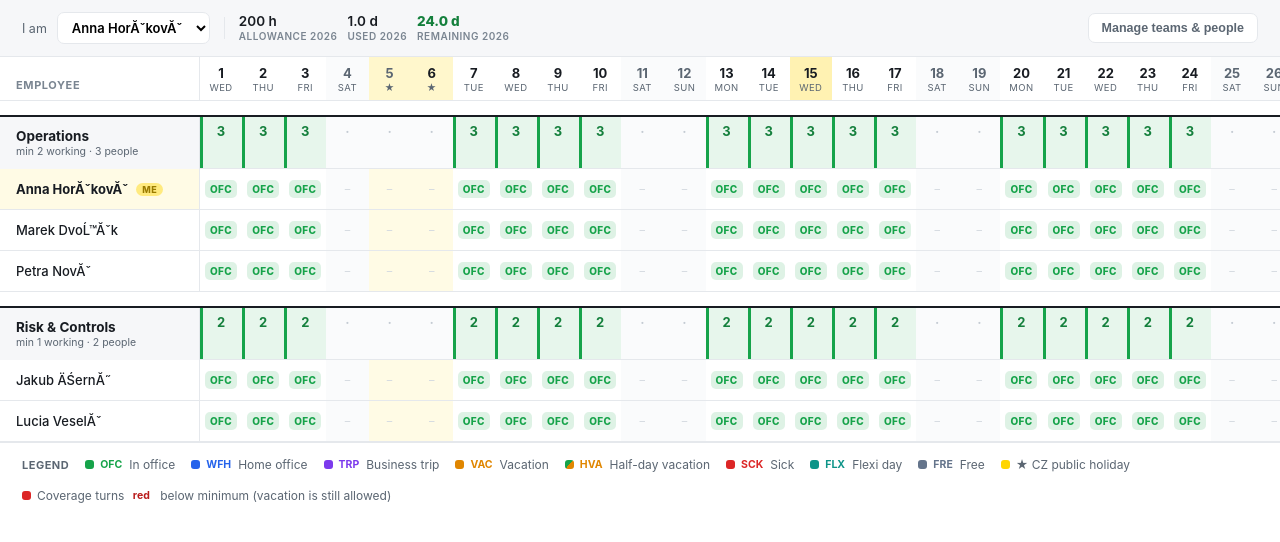
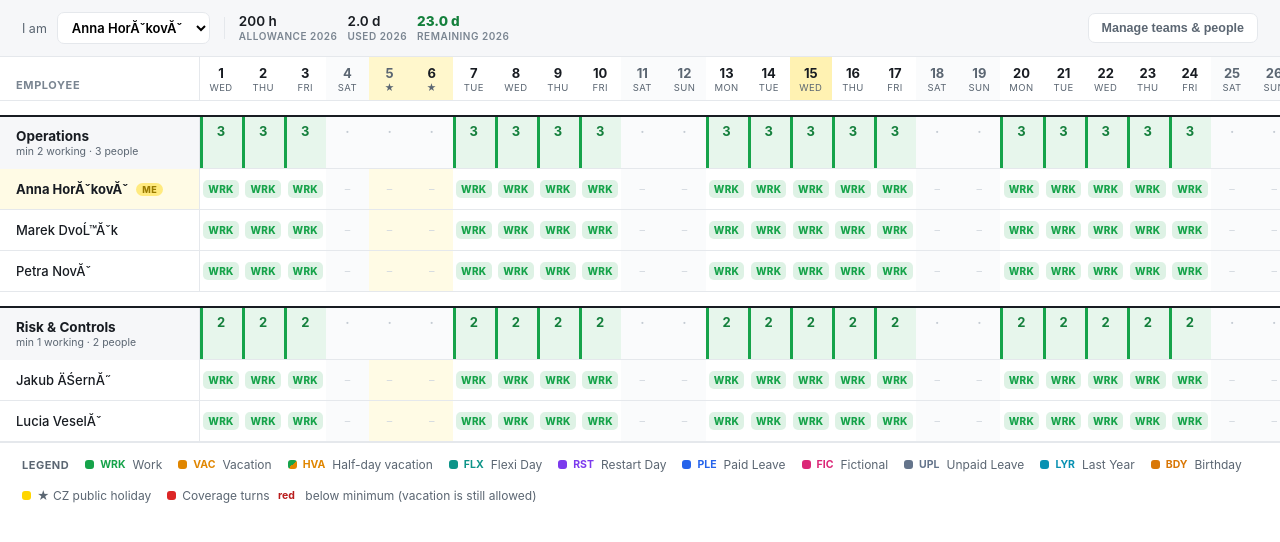
Before and after one commit to koym00/attendance, a Flask app: page / in a window 1280 px wide. Shown: the part 72-614 px from the top of the page. Run offline with Flask 3, Linux system fonts and the light colour scheme; the visitor is signed in with stand-in values (Sample User, id 1); data comes from the database, SQL or seed files in the repository.

Commit message:
Redesign status system and add days/hours allowance toggle
Status changes:
- Work (WRK) replaces Office/Home office/Business trip (all green, working)
- New: Restart Day (RST), Paid Leave (PLE), Fictional (FIC) — deduct from allowance
- New: Unpaid Leave (UPL), Last Year (LYR) — do not deduct from allowance
- New: Birthday (BDY) — special, one per year, does not deduct from allowance
- Flexi Day now deducts from allowance (same as Vacation)
- Birthday is server-enforced to max 1 per calendar year
- Old status codes (ofc, wfh, trp, sck, fre) auto-migrated on startup

Allowance input:
- "Add person" form now has a toggle between hours and days
- Switching to days converts the input; server stores hours (days × 8)
- Live hint shows the equivalent value as you type

```diff
--- a/app.py
+++ b/app.py
@@ -1,5 +1,5 @@
 """
-Team Attendance Planner â€” Flask backend.
+Team Attendance Planner â€" Flask backend.
 
 Single job: show whether every team has enough people working each day,
 and let each person set their own daily status.
@@ -43,20 +43,23 @@ def admin_required(view):
 #  Status configuration (shared with the front-end via the template)  #
 # ------------------------------------------------------------------ #
 STATUS = {
-    "ofc": {"label": "In office",         "color": "#16A34A", "working": True},
-    "wfh": {"label": "Home office",       "color": "#2563EB", "working": True},
-    "trp": {"label": "Business trip",     "color": "#7C3AED", "working": True},
+    "wrk": {"label": "Work",              "color": "#16A34A", "working": True},
     "vac": {"label": "Vacation",          "color": "#E08600", "working": False},
     "hva": {"label": "Half-day vacation", "color": "#E08600", "working": False},
-    "sck": {"label": "Sick",              "color": "#DC2626", "working": False},
-    "flx": {"label": "Flexi day",         "color": "#0D9488", "working": False},
-    "fre": {"label": "Free",              "color": "#64748B", "working": False},
+    "flx": {"label": "Flexi Day",         "color": "#0D9488", "working": False},
+    "rst": {"label": "Restart Day",       "color": "#7C3AED", "working": False},
+    "ple": {"label": "Paid Leave",        "color": "#2563EB", "working": False},
+    "fic": {"label": "Fictional",         "color": "#DB2777", "working": False},
+    "upl": {"label": "Unpaid Leave",      "color": "#64748B", "working": False},
+    "lyr": {"label": "Last Year",         "color": "#0891B2", "working": False},
+    "bdy": {"label": "Birthday",          "color": "#D97706", "working": False},
 }
-ORDER = ["ofc", "wfh", "trp", "vac", "hva", "sck", "flx", "fre"]
+ORDER = ["wrk", "vac", "hva", "flx", "rst", "ple", "fic", "upl", "lyr", "bdy"]
 WORKING = {k for k, v in STATUS.items() if v["working"]}
 
-# Vacation days consumed per status (full vacation = 1 day, half-day = 0.5).
-VAC_WEIGHT = {"vac": 1.0, "hva": 0.5}
+# Days consumed from the yearly allowance per status.
+# Statuses not listed here (upl, lyr, bdy) don't touch the allowance.
+VAC_WEIGHT = {"vac": 1.0, "hva": 0.5, "flx": 1.0, "rst": 1.0, "ple": 1.0, "fic": 1.0}
 
 MONTHS = ["", "January", "February", "March", "April", "May", "June",
           "July", "August", "September", "October", "November", "December"]
@@ -184,6 +187,12 @@ def init_db():
         conn.commit()
         conn.execute("PRAGMA foreign_keys = ON")
 
+    # Migrate attendance rows that still use old status codes to their new equivalents.
+    old_to_new = {"ofc": "wrk", "wfh": "wrk", "trp": "wrk", "sck": "upl", "fre": "upl"}
+    for old, new in old_to_new.items():
+        conn.execute("UPDATE attendance SET status=? WHERE status=?", (new, old))
+    conn.commit()
+
     # Seed demo data once, so coverage gaps are visible out of the box.
     if conn.execute("SELECT COUNT(*) FROM teams").fetchone()[0] == 0:
         cur = conn.cursor()
@@ -239,19 +248,35 @@ def effective_status(stored, weekend, holiday):
         return stored
     if weekend or holiday:
         return None
-    return "ofc"
+    return "wrk"
 
 
 def vacation_days_used(conn, member_id, year, exclude_dates=None):
-    """Total vacation-equivalent days (full=1, half-day=0.5) used by member_id
-    in the given calendar year, optionally excluding specific dates (e.g. ones
-    about to be overwritten by the current request)."""
+    """Total allowance-consuming days used by member_id in the given calendar
+    year. Statuses not in VAC_WEIGHT (upl, lyr, bdy) don't count here."""
     exclude_dates = exclude_dates or set()
+    placeholders = ",".join(f"'{k}'" for k in VAC_WEIGHT)
     rows = conn.execute(
-        "SELECT day, status FROM attendance WHERE member_id=? AND status IN ('vac','hva') AND day LIKE ?",
+        f"SELECT day, status FROM attendance WHERE member_id=? AND status IN ({placeholders}) AND day LIKE ?",
         (member_id, f"{year}-%"),
     ).fetchall()
     return sum(VAC_WEIGHT[r["status"]] for r in rows if r["day"] not in exclude_dates)
+
+
+def birthday_block(conn, member_id, dates, new_status):
+    """Allow at most one birthday day per calendar year."""
+    if new_status != "bdy":
+        return None
+    for d in dates:
+        year = d[:4]
+        already = conn.execute(
+            "SELECT COUNT(*) FROM attendance WHERE member_id=? AND status='bdy' AND day LIKE ? AND day NOT IN (%s)"
+            % ",".join("?" * len(dates)),
+            (member_id, f"{year}-%", *dates),
+        ).fetchone()[0]
+        if already >= 1:
+            return {"year": year}
+    return None
 
 
 def month_days(year, month):
@@ -375,7 +400,7 @@ def build_model(year, month, me_id):
     }
     unassigned = build_people([m for m in members if m["id"] in unassigned_ids])
 
-    # admin "People" panel data â€” server-rendered, instant-save per action
+    # admin "People" panel data â€" server-rendered, instant-save per action
     today_iso = date.today().isoformat()
     team_name_by_id = {t["id"]: t["name"] for t in teams_rows}
     current_team_members = {t["id"]: [] for t in teams_rows}
@@ -526,7 +551,7 @@ def set_status():
     if non_workdays:
         return jsonify(
             ok=False,
-            error="Weekends and public holidays don't carry a status â€” nothing to set on "
+            error="Weekends and public holidays don't carry a status - nothing to set on "
                   + ", ".join(non_workdays) + ".",
         ), 409
 
@@ -537,8 +562,16 @@ def set_status():
         return jsonify(
             ok=False,
             error=(f"{vac_block['name']} only has {vac_block['allowed_days']} vacation days "
-                   f"for {vac_block['year']} ({vac_block['used_before']} already used) â€” "
+                   f"for {vac_block['year']} ({vac_block['used_before']} already used) - "
                    f"this request would use {vac_block['used_after']}."),
+        ), 409
+
+    bday_block = birthday_block(conn, member_id, dates, status)
+    if bday_block:
+        conn.close()
+        return jsonify(
+            ok=False,
+            error=f"Birthday day already used in {bday_block['year']} - only one per year is allowed.",
         ), 409
 
     try:
@@ -557,7 +590,7 @@ def set_status():
 
     year, month = int(dates[0][:4]), int(dates[0][5:7])
     model = build_model(year, month, member_id)
-    # a member can belong to several teams at once â€” report coverage for all
+    # a member can belong to several teams at once â€" report coverage for all
     # of the teams they appeared in during this month
     affected_teams = [
         {"team_id": t["id"], "coverage": t["coverage"]}
@@ -619,6 +652,8 @@ def add_member():
     name = (request.form.get("name") or "").strip()
     team_ids = request.form.getlist("team_ids", type=int)
     allowance = request.form.get("allowance", type=int) or 200
+    if request.form.get("allowance_unit") == "days":
+        allowance = allowance * 8
     if name:
         conn = db()
         cur = conn.execute("INSERT INTO members(name, allowance) VALUES (?,?)", (name, allowance))
@@ -657,7 +692,7 @@ def update_member_teams_batch():
     """Apply a batch of team-membership edits made in the "Manage teams &
     people" panel. Body: JSON {"add": [...], "remove": [...], "update": [...]},
     each item {"member_id", "team_id"} plus "start_date"/"end_date" for add
-    and update. Only rows still relevant today or later are ever touched â€”
+    and update. Only rows still relevant today or later are ever touched â€"
     past history is never rewritten."""
     data = request.get_json(force=True) or {}
     today = date.today()
@@ -692,10 +727,10 @@ def update_member_teams_batch():
             if not row:
                 continue
             if row["start_date"] and row["start_date"] >= today_iso:
-                # not started yet â€” cancel outright
+                # not started yet â€" cancel outright
                 conn.execute("DELETE FROM member_teams WHERE id=?", (row["id"],))
             else:
-                # active â€” ends as of today
+                # active â€" ends as of today
                 conn.execute("UPDATE member_teams SET end_date=? WHERE id=?", (yesterday_iso, row["id"]))
         conn.commit()
     finally:
--- a/static/app.js
+++ b/static/app.js
@@ -283,3 +283,30 @@ function wireManageForms() {
 }
 
 wireManageForms();
+
+function toggleAllowanceUnit(radio) {
+  const input = document.getElementById("allowanceInput");
+  const hint = document.getElementById("allowanceHint");
+  if (!input || !hint) return;
+  if (radio.value === "days") {
+    input.value = Math.round(parseInt(input.value || 200, 10) / 8) || 25;
+  } else {
+    input.value = (parseInt(input.value || 25, 10) * 8) || 200;
+  }
+  updateAllowanceHint();
+}
+
+function updateAllowanceHint() {
+  const input = document.getElementById("allowanceInput");
+  const hint = document.getElementById("allowanceHint");
+  if (!input || !hint) return;
+  const checked = document.querySelector('input[name="allowance_unit"]:checked');
+  const v = parseInt(input.value, 10) || 0;
+  hint.textContent = checked && checked.value === "days"
+    ? v + " days = " + (v * 8) + " hours"
+    : v + " hours = " + Math.round(v / 8) + " days";
+}
+
+document.addEventListener("input", (e) => {
+  if (e.target.id === "allowanceInput") updateAllowanceHint();
+});
--- a/static/style.css
+++ b/static/style.css
@@ -182,6 +182,11 @@ body.manage-mode .manage{display:grid;}
 .msection h4{font-size:10.5px; font-weight:700; color:var(--sub); text-transform:uppercase;
   letter-spacing:.6px; margin:0 0 4px;}
 .inlineform{display:contents;}
+.allowance-row{display:flex; align-items:center; gap:8px; flex-wrap:wrap;}
+.allowance-row input[type="number"]{flex:0 0 80px; width:80px;}
+.allowance-toggle{display:flex; gap:10px; font-size:12px; color:var(--sub);}
+.allow-opt{display:flex; align-items:center; gap:4px; cursor:pointer;}
+.allowance-hint{font-size:11px; color:var(--sub); margin-top:2px; display:block;}
 .inlineform select{font-size:12.5px; padding:4px 6px; border-radius:6px; border:1px solid var(--line); width:auto;}
 .minedit{color:var(--sub); display:flex; align-items:center; gap:8px;}
 .minedit input{width:46px; text-align:center; padding:3px 6px; font-size:12.5px;}
--- a/templates/index.html
+++ b/templates/index.html
@@ -273,11 +273,18 @@
     {% endif %}
     <div class="msection">
       <h4>Add person</h4>
-      <form method="post" action="/member">
+      <form method="post" action="/member" id="addPersonForm">
         <label>Name</label>
         <input name="name" placeholder="Full name" required>
-        <label>Vacation allowance (hours)</label>
-        <input name="allowance" type="number" value="200">
+        <label>Vacation allowance</label>
+        <div class="allowance-row">
+          <input name="allowance" id="allowanceInput" type="number" min="0" value="200">
+          <span class="allowance-toggle">
+            <label class="allow-opt"><input type="radio" name="allowance_unit" value="hours" checked onchange="toggleAllowanceUnit(this)"> hours</label>
+            <label class="allow-opt"><input type="radio" name="allowance_unit" value="days" onchange="toggleAllowanceUnit(this)"> days</label>
+          </span>
+        </div>
+        <small class="allowance-hint" id="allowanceHint">200 hours = 25 days</small>
         <button type="submit">Add person</button>
       </form>
     </div>
```
